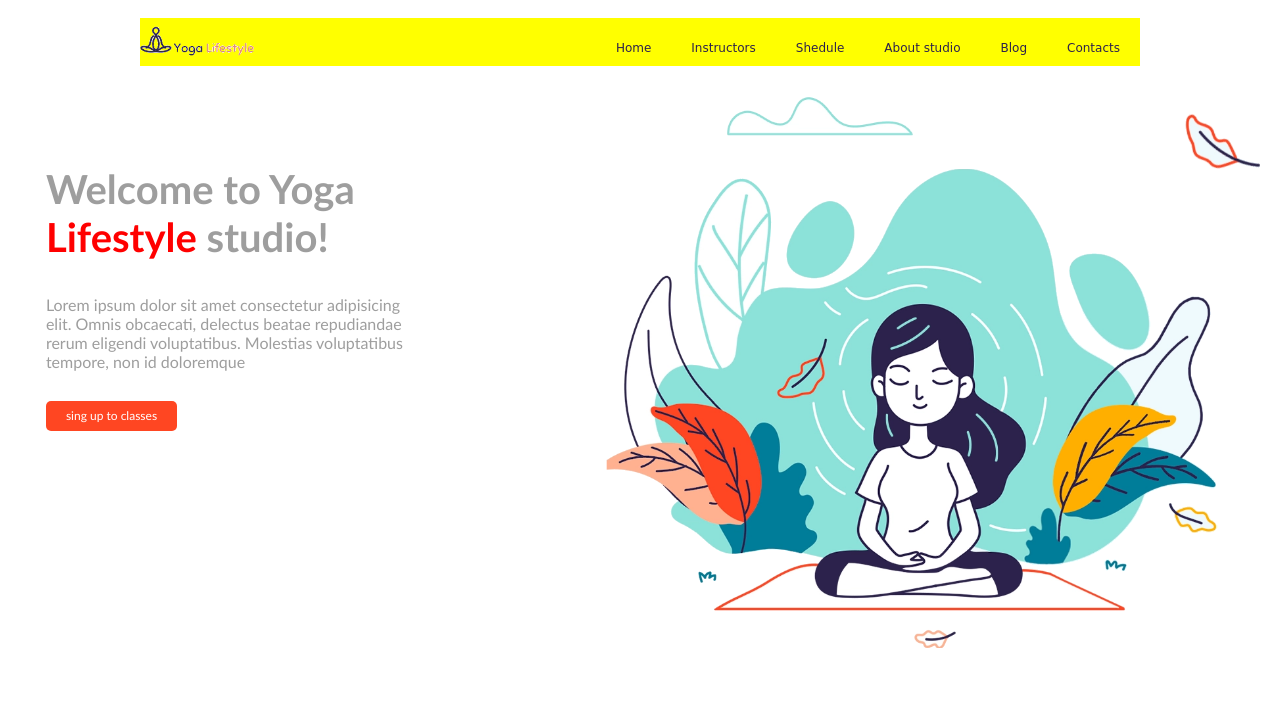
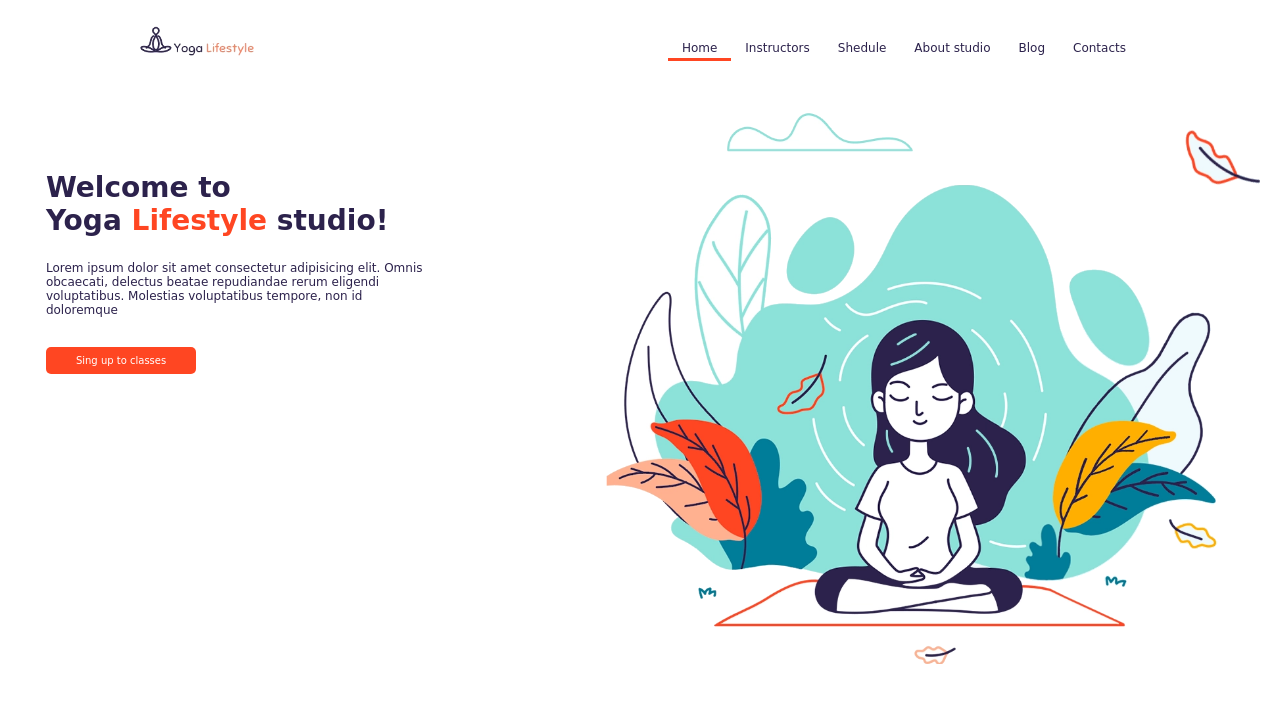
Before and after one commit to ritullia/4-joga, a website: page index.html in a window 1280 px wide. Drawn offline with Linux system fonts and the light colour scheme.

Commit message:
Main css  update

```diff
--- a/css/main.css
+++ b/css/main.css
@@ -1,8 +1,8 @@
 body {
-    font-family: 'Gill Sans', 'Gill Sans MT', Calibri, 'Trebuchet MS', sans-serif;
     background-color: white;
+    font-family: Verdana, Geneva, Tahoma, sans-serif;
+    font-family: cursive;
 }
-
 
 
 header{
@@ -11,7 +11,7 @@ header{
     font-family: cursive;
     margin-top: 10px;
     margin-left: calc((100% - 1000px) / 2);
-    background-color: yellow
+    background-color: transparent
 }
 
 header>img {
@@ -23,27 +23,28 @@ header>img {
 
 nav{
     float: right;
-    margin-bottom: 5px;
+    margin-bottom: 20px;
 }
 
 a{
     display: inline;
     text-decoration: none;
     float: left;
-    color: #2D224C;
+    color: #2C224C;
     font-size: 12px;
-    line-height: 20px;
-    padding: 20px;
-    padding-top: 20px;
+    padding: 14px;
+    padding-top: 23px;
     padding-bottom: 3px;
 
 }
 
 a:first-child {
-    margin-left: 10px;
+    margin-left: 5px;
     border-style: none;
     padding-bottom: 3px;
-    border-bottom: red 3px;
+    border-color: #FF4622 ;
+    border-bottom: solid;
+
 
 }
 
@@ -53,10 +54,11 @@ a:hover {
 }
 
 h1{
-    font-size: 40px;
-    margin-inline-start: 0;
+    font-size: 28px;
     margin-left: 0;
-    color:#9e9e9e;
+    color:#2C224C;
+
+
     }
 
 div {
@@ -70,8 +72,8 @@ div {
 
 p{
     margin: 0;
-    font-size: 16px;
-    color:#9e9e9e ;
+    font-size: 12px;
+    color:#2C224C ;
     display: block
 }
 
@@ -92,13 +94,12 @@ div>a {
     border-radius: 5px;
     display: inline-block;
     margin-bottom: 30px;
-    padding: 20px;
-    padding-top: 5px;
-    padding-bottom: 5px;
-    margin-bottom: 20px;
+    padding: 30px;
+    padding-top: 8px;
+    padding-bottom: 8px;
     background-color: #FF4622;
     font-style: normal;
-    background-blend-mode: soft-light;
+
 
 
 }
--- a/index.html
+++ b/index.html
@@ -10,16 +10,18 @@
     <link rel="icon" type="image/png" sizes="16x16" href="./favicon/favicon-16x16.png">
     <link rel="manifest" href="./favicon/site.webmanifest">
     <link rel="mask-icon" href="./favicon/safari-pinned-tab.svg" color=#"5bbad5">
+    <link rel="mstile" sizes="150x150" href="./favicon/mstile-150x150.png">
+    <meta name="msapplication-TileColor" content="#da532c">
+    <meta name="theme-color" content="#ffffff">
     <link rel="stylesheet" href="./css/main.css">
     <title>JogaLifestyle</title>
 
 </head>
 <body>
-    <main>
     <header>
         <img src="./img/logo.png" alt="Logotipas">
         <nav>
-                <a href="#" style="margin-left: 0;">Home</a>
+            <a href="#" style="margin-left: 0; border-color:#FF4622 ;">Home</a>
             <a href="#">Instructors</a>
             <a href="#">Shedule</a>
             <a href="#">About studio</a>
@@ -29,13 +31,11 @@
     </header>
         <section>
             <div>
-                <h1>Welcome to Yoga <span style="color: red;">Lifestyle</span> studio!</h1>
+                <h1>Welcome to<br>Yoga <span style="color: #FF4622;">Lifestyle</span> studio!</h1>
                 <p>Lorem ipsum dolor sit amet consectetur adipisicing elit. Omnis obcaecati, delectus beatae repudiandae rerum eligendi voluptatibus. Molestias voluptatibus tempore, non id doloremque</p>
-                <a href="#" style="color: white;">sing up to classes</a>
+                <a href="#" style="color: white; font-size: 10px; ;">Sing up to classes</a>
             </div>
             <img src="./img/joga.png" alt="Mergaite joga">
-
         </section>
-    </main>
 </body>
 </html>
```
Lines whose indentation alone changed are shown as unchanged.
